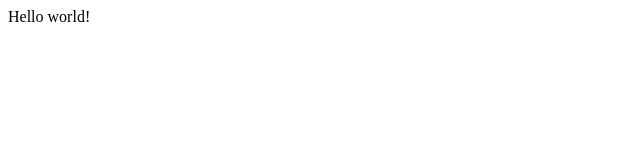
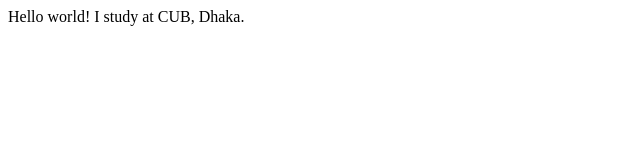
Before and after one commit to t3stSkill/my-portfolio-site, a plain HTML site: page index.html in a window 1280 px wide. Shown: the whole page, without its empty margins (0-640 px from the left). Drawn offline with Linux system fonts and the light colour scheme.

Commit message:
refactor: index.html

```diff
--- a/index.html
+++ b/index.html
@@ -10,6 +10,7 @@
 
   <body>
     Hello world!
+    I study at CUB, Dhaka.
   </body>
 
 </html>
```
